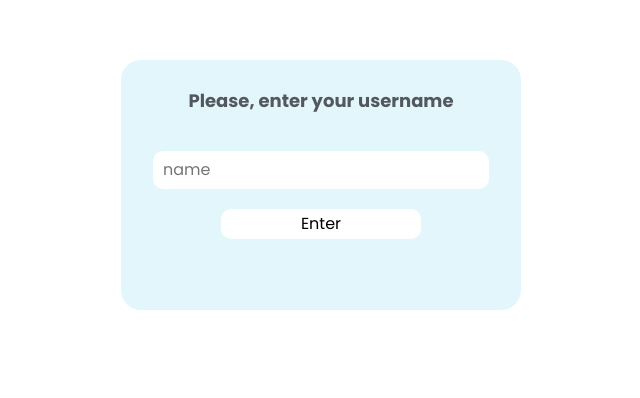
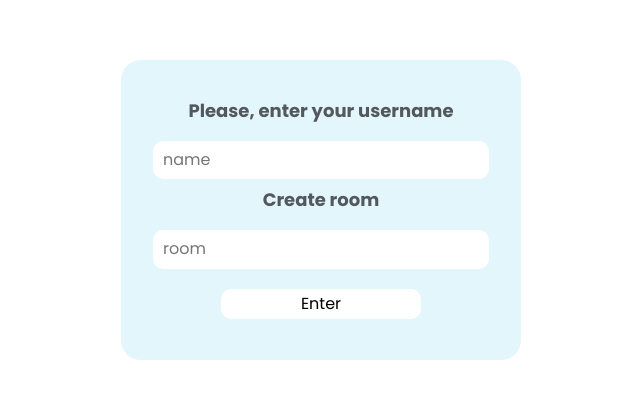
Before and after one commit to LysiukOleksandr/MERN-chat, a React (Create React App) app in the folder client/: page / in a window 1280 px wide. Shown: the part 140-538 px from the top of the page, without its empty margins (344-984 px from the left). Built offline with nearby package versions, Linux system fonts and the light colour scheme.

Commit message:
Room input

```diff
--- a/client/src/components/Login.jsx
+++ b/client/src/components/Login.jsx
@@ -13,7 +13,7 @@ const Login = ({connectTo}) => {
         onSubmit()
     }
 
-    const onSubmit = () =>{
+    const onSubmit = () => {
         connectTo(userName)
     }
 
@@ -24,6 +24,8 @@ const Login = ({connectTo}) => {
                 <div className="login__content">
                     <h1>Please, enter your username</h1>
                     <input type="text" placeholder='name' onChange={onChangeUserName}/>
+                    <h1>Create room</h1>
+                    <input type="text" placeholder='room' title={"Enter a room only if you want to create it"}/>
                     <button type="button" onClick={onSubmit}>Enter</button>
                 </div>
             </div>
--- a/client/src/scss/style.scss
+++ b/client/src/scss/style.scss
@@ -889,7 +889,7 @@ li {
 
   &__content {
     width: 400px;
-    height: 250px;
+    height: 300px;
     background-color: $bg;
     border-radius: 20px;
     display: flex;
@@ -902,11 +902,12 @@ li {
       line-height: 21px;
       color: $text;
       text-align: center;
+      margin-top: 10px;
     }
 
     input {
       border: none;
-      margin-top: 40px;
+      margin-top: 20px;
       padding: 10px;
       outline: none;
       border-radius: 10px;
```
Also changed, not shown: 1 other file (tests, documents, lock files or other folders).
